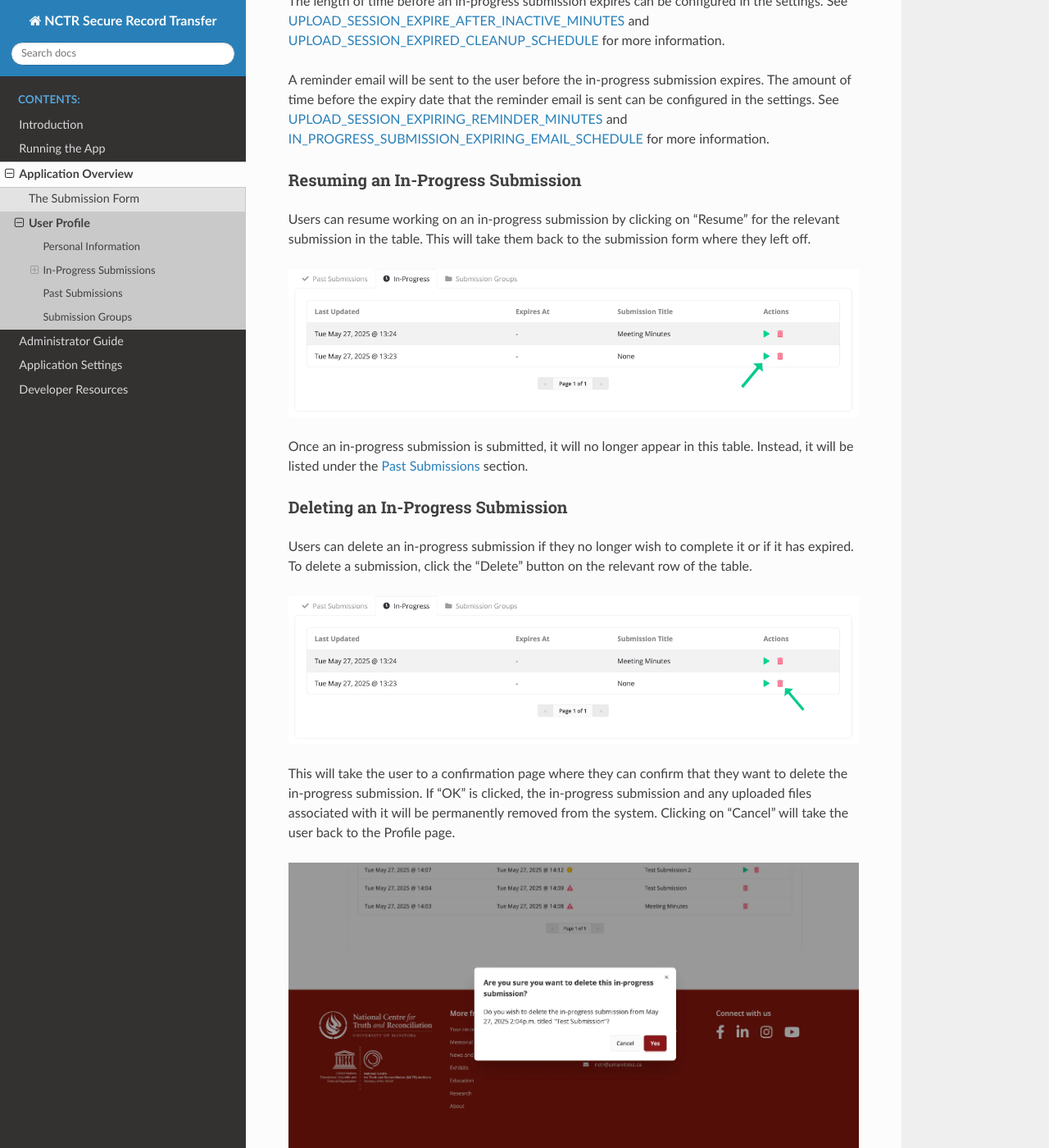
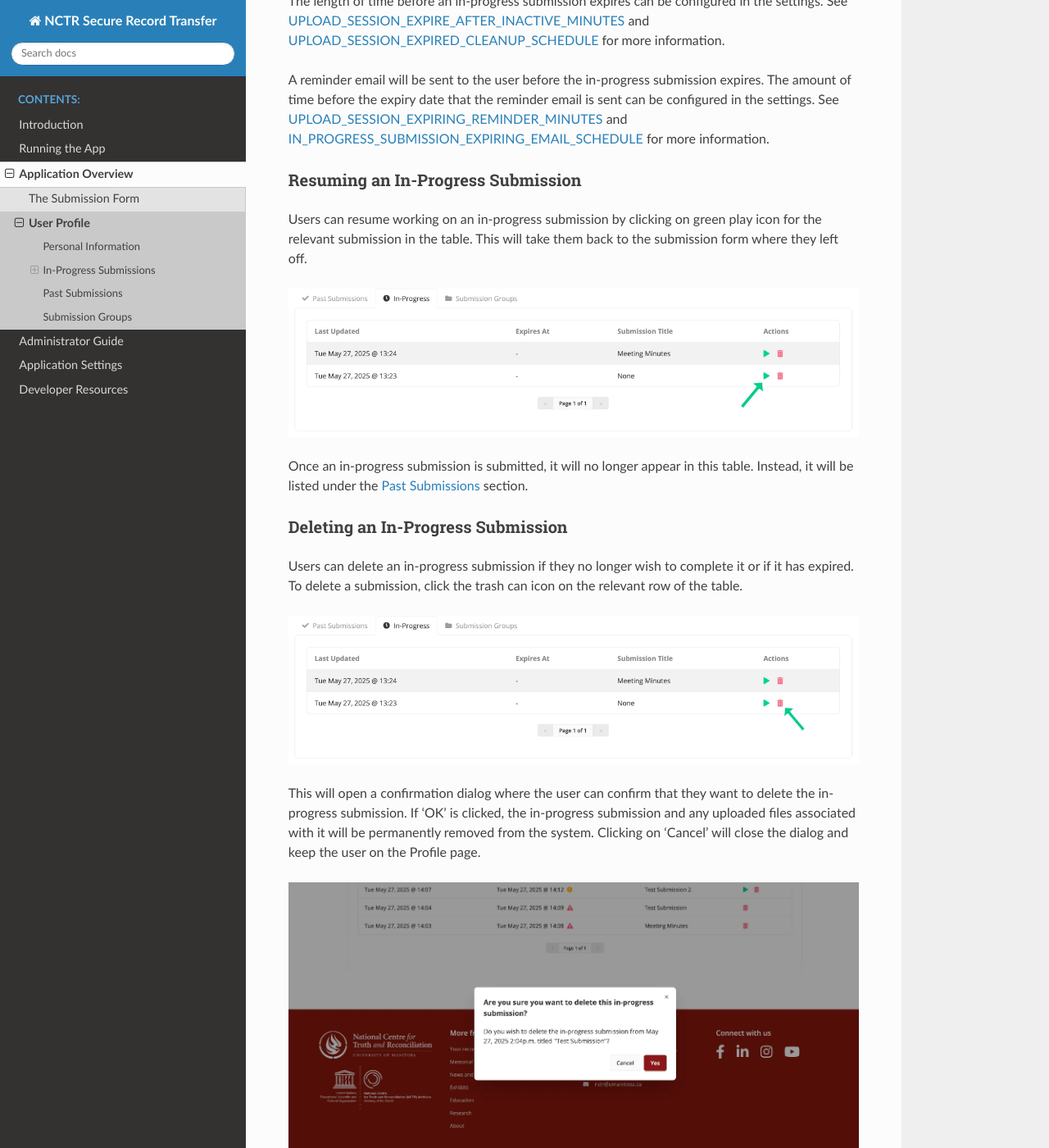
Before and after one commit to NationalCentreTruthReconciliation/Secure-Record-Transfer, a Sphinx documentation site: the page built from docs/application_overview/user-profile.rst, in a window 1280 px wide and 1400 px high, scrolled down 2073 px. Shown: the whole window at 82% size. Built offline with Sphinx 7.4.7 and the Read the Docs theme 3.1.0, drawn with Linux system fonts in a browser that asks for light colours; some of the changed text lies outside the part shown.

Commit message:
Change texts accordingly to the restyling og profile page

```diff
--- a/docs/application_overview/user-profile.rst
+++ b/docs/application_overview/user-profile.rst
@@ -57,7 +57,7 @@ time before the expiry date that the reminder email is sent can be configured in
 
 Resuming an In-Progress Submission
 ^^^^^^^^^^^^^^^^^^^^^^^^^^^^^^^^^^
-Users can resume working on an in-progress submission by clicking on "Resume" for the relevant
+Users can resume working on an in-progress submission by clicking on green play icon for the relevant
 submission in the table. This will take them back to the submission form where they left off.
 
 .. image:: images/user_profile_resume_in_progress_submission.webp
@@ -69,15 +69,12 @@ will be listed under the :ref:`Past Submissions` section.
 Deleting an In-Progress Submission
 ^^^^^^^^^^^^^^^^^^^^^^^^^^^^^^^^^^
 Users can delete an in-progress submission if they no longer wish to complete it or if it has
-expired. To delete a submission, click the "Delete" button on the relevant row of the table.
+expired. To delete a submission, click the trash can icon on the relevant row of the table.
 
 .. image:: images/user_profile_delete_in_progress_submission.webp
     :alt: User profile delete submission
 
-This will take the user to a confirmation page where they can confirm that they want to delete the
-in-progress submission. If "OK" is clicked, the in-progress submission and any uploaded files
-associated with it will be permanently removed from the system. Clicking on "Cancel" will take the
-user back to the Profile page.
+This will open a confirmation dialog where the user can confirm that they want to delete the in-progress submission. If 'OK' is clicked, the in-progress submission and any uploaded files associated with it will be permanently removed from the system. Clicking on 'Cancel' will close the dialog and keep the user on the Profile page.
 
 .. image:: images/user_profile_delete_in_progress_submission_confirmation.webp
     :alt: User profile delete submission confirmation
@@ -91,15 +88,14 @@ This section displays a table of all submissions that the user has submitted in
 .. image:: images/user_profile_past_submissions.webp
     :alt: User profile past submissions
 
-The user can view the details of a past submission by clicking on the "Click to view report" button
+The user can view the details of a past submission by clicking on the blue file icon
 on the relevant row of the table. This will open up a submission details page for that
 submission.
 
 .. image:: images/submission_details.webp
     :alt: Submission details
 
-Alternatively, the user can download a CSV file of the submission by clicking on the "Click to
-download" button.
+Alternatively, the user can download a CSV file of the submission by clicking on the green download icon on the relevant row of the table.
 
 Submission Groups
 -----------------
```
